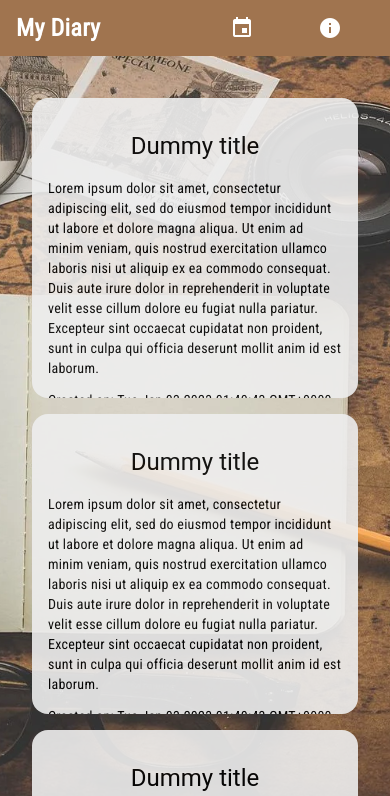
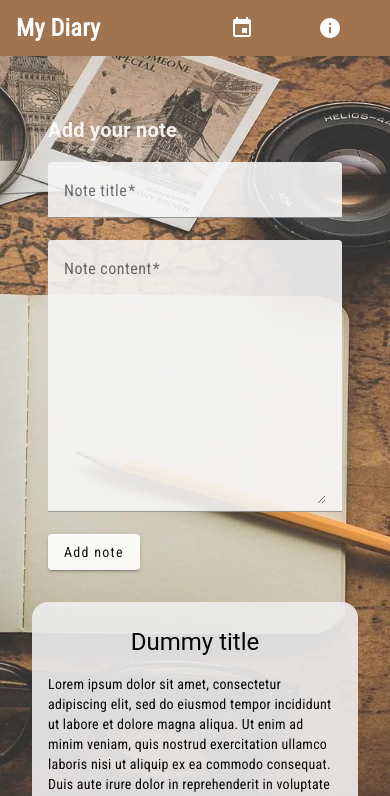
Before and after one commit to DanielIliev/diary-app, an Angular app: page /notes in a window 390 px wide. Shown: the top 796 px of the page. Built offline with nearby package versions, Linux system fonts and the light colour scheme; a web font is replaced by a local one.

Commit message:
Add note form added to view with basic func

```diff
--- a/src/app/components/notes/notes.component.html
+++ b/src/app/components/notes/notes.component.html
@@ -1,13 +1,29 @@
-<div class="tasks-container">
+<div class="add-note-container">
+    <form [formGroup]="noteForm" (ngSubmit)="onSubmit()">
+        <h2>Add your note</h2>
+        <mat-form-field appearance="fill">
+            <mat-label>Note title</mat-label>
+            <input matInput type="text" formControlName="note-title" placeholder="Write your title here..." required="true">
+        </mat-form-field>
+        <mat-form-field>
+            <mat-label>Note content</mat-label>
+            <textarea matInput formControlName="note-content" cols="30" rows="10" required="true" placeholder="Write your note..."></textarea>
+        </mat-form-field>
+        <button type="submit" mat-raised-button>
+            Add note
+        </button>
+    </form>
+</div>
+<div class="notes-container">
     <div *ngFor="let note of notes; let noteId = index;">
-        <div class="task-block" (click)="triggerModal(noteId)" title="Show more...">
-            <div class="task-title">
+        <div class="note-block" (click)="triggerModal(noteId)" title="Show more...">
+            <div class="note-title">
                 <h1>{{ note.title }}</h1>
             </div>
-            <p class="task-content">
+            <p class="note-content">
                 {{ note.content }}
             </p>
-            <div class="task-info">
+            <div class="note-info">
                 <span>Created on: {{ note.createdOn }} | Due to: {{ note.dueTo }} | Priority: {{ note.priority }}</span>
             </div>
         </div>
--- a/src/app/components/notes/notes.component.scss
+++ b/src/app/components/notes/notes.component.scss
@@ -1,14 +1,43 @@
-.tasks-container {
+.add-note-container {
+    display: flex;
+    width: 100%;
+    padding: 16px;
+    opacity: 0.9;
+    margin: 16px 0;
+    align-items: center;
+    justify-content: center;
+
+    form {
+        width: 100%;
+    }
+
+    h2 {
+        color: #fff;
+        font-weight: 600;
+    }
+
+    mat-button {
+        background: #eee;
+    }
+
+    mat-form-field {
+        width: 100%;
+    }
+}
+
+.notes-container {
     display: flex;
     flex-grow: 2;
     flex-wrap: wrap;
     flex-basis: 25%;
     gap: 25px;
     row-gap: 30px;
+    width: 100%;
+    padding: 16px;
 
-    .task-block {
+    .note-block {
         transition: all ease 0.3s 0s;
-        padding: 16px;
+        padding: 8px 16px;
         background-color: #eee;
         opacity: 0.9;
         border-radius: 16px;
@@ -21,7 +50,7 @@
             background-color: #ddd;
         }
 
-        .task-title {
+        .note-title {
             text-align: center;
             margin: 16px 0;
         }
@@ -29,11 +58,11 @@
 }
 
 @media all and (max-width: 768px) {
-    .tasks-container {
+    .notes-container {
         padding: 0;
         display: block;
 
-        .task-block {
+        .note-block {
             width: 100%;
             margin: 16px 0;
         }
--- a/src/app/components/notes/notes.component.ts
+++ b/src/app/components/notes/notes.component.ts
@@ -1,6 +1,7 @@
 import { Component } from '@angular/core';
 import { MatDialog } from '@angular/material/dialog';
 import { NoteDialogComponent } from '../note-dialog/note-dialog.component';
+import { FormBuilder} from '@angular/forms';
 
 @Component({
   selector: 'app-notes',
@@ -16,7 +17,12 @@ export class NotesComponent {
     priority: string,
   }[] = [];
 
-  constructor(private dialog: MatDialog) {
+  noteForm = this.formBuilder.group({
+    'note-title': '',
+    'note-content': ''
+  });
+
+  constructor(private dialog: MatDialog, private formBuilder: FormBuilder) {
     for (let index = 0; index < 10; index++) {
       this.notes.push(this.generateDummyNotes('Dummy title', 'Lorem ipsum dolor sit amet, consectetur adipiscing elit, sed do eiusmod tempor incididunt ut labore et dolore magna aliqua. Ut enim ad minim veniam, quis nostrud exercitation ullamco laboris nisi ut aliquip ex ea commodo consequat. Duis aute irure dolor in reprehenderit in voluptate velit esse cillum dolore eu fugiat nulla pariatur. Excepteur sint occaecat cupidatat non proident, sunt in culpa qui officia deserunt mollit anim id est laborum.', 'Monday', new Date().toString(), 'medium'));
     }
@@ -46,4 +52,9 @@ export class NotesComponent {
       priority
     }
   }
+
+  onSubmit(): void {
+    console.log(this.noteForm.value);
+    this.noteForm.reset();
+  }
 }
```
Also changed, not shown: src/app/app.module.ts (+7 -1 lines).
